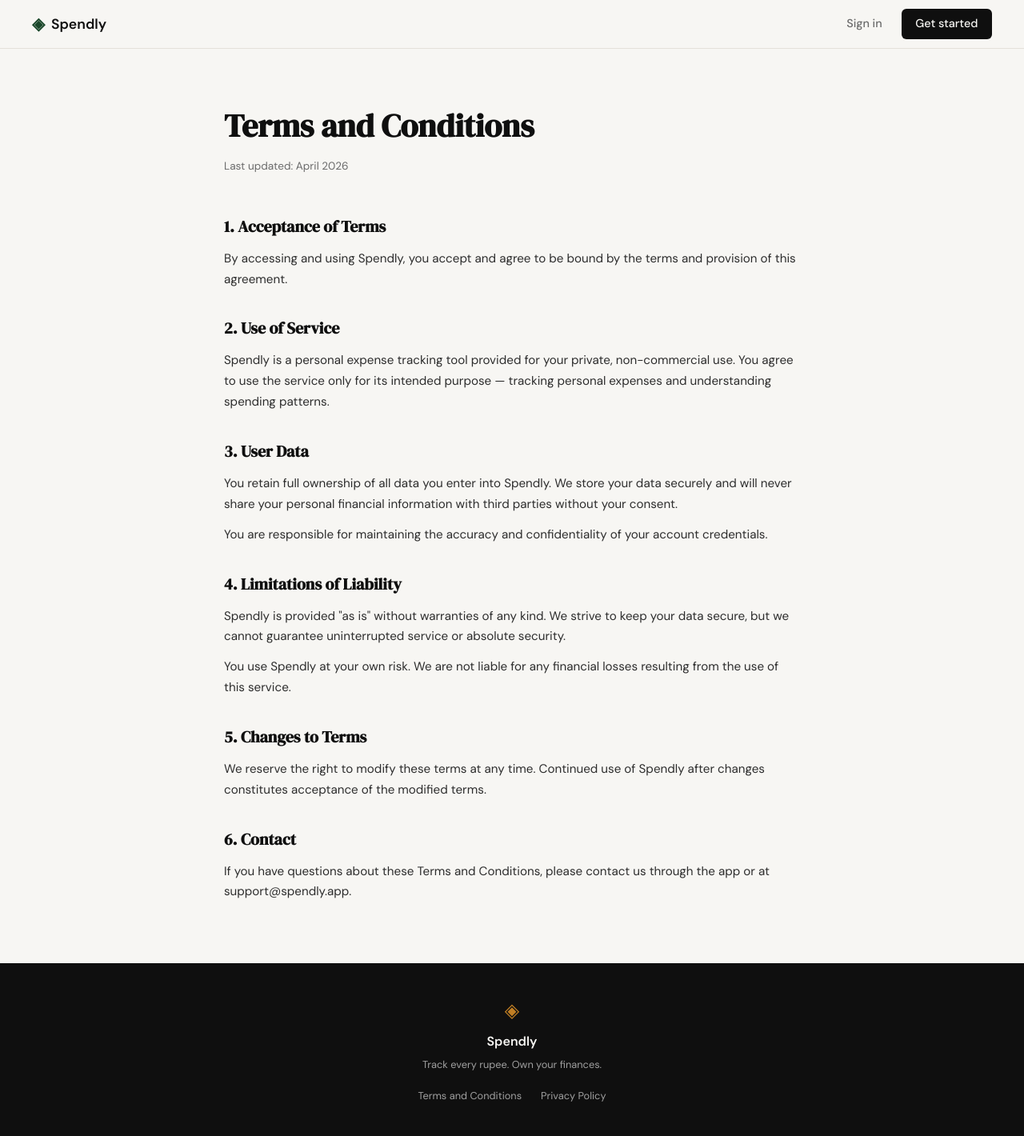
After one commit to Priyanshu321-cell/spendly, a Flask app: page /terms in a window 1280 px wide. The commit adds this page. Shown: the whole page at 80% size. Run offline with Flask 3, Linux system fonts and the light colour scheme.

Commit message:
add terms and conditions page with route

```diff
--- a/app.py
+++ b/app.py
@@ -20,6 +20,11 @@ def register():
 @app.route("/login")
 def login():
     return render_template("login.html")
+
+
+@app.route("/terms")
+def terms():
+    return render_template("terms.html")
 
 
 # ------------------------------------------------------------------ #
--- a/static/css/style.css
+++ b/static/css/style.css
@@ -524,6 +524,48 @@ a { color: inherit; text-decoration: none; }
 }
 
 /* ------------------------------------------------------------------ */
+/* Legal pages                                                           */
+/* ------------------------------------------------------------------ */
+
+.legal-section {
+    min-height: calc(100vh - 60px - 100px);
+    padding: 4rem 2rem;
+}
+
+.legal-container {
+    max-width: 720px;
+    margin: 0 auto;
+}
+
+.legal-title {
+    font-family: var(--font-display);
+    font-size: 2.5rem;
+    color: var(--ink);
+    margin-bottom: 0.5rem;
+}
+
+.legal-date {
+    font-size: 0.85rem;
+    color: var(--ink-muted);
+    margin-bottom: 3rem;
+}
+
+.legal-content h2 {
+    font-family: var(--font-display);
+    font-size: 1.25rem;
+    color: var(--ink);
+    margin-top: 2rem;
+    margin-bottom: 0.75rem;
+}
+
+.legal-content p {
+    font-size: 0.95rem;
+    color: var(--ink-soft);
+    line-height: 1.7;
+    margin-bottom: 0.75rem;
+}
+
+/* ------------------------------------------------------------------ */
 /* Responsive                                                          */
 /* ------------------------------------------------------------------ */
 
--- a/templates/base.html
+++ b/templates/base.html
@@ -35,7 +35,7 @@
             <span class="footer-name">Spendly</span>
             <p class="footer-copy">Track every rupee. Own your finances.</p>
             <div class="footer-links">
-                <a href="#">Terms and Conditions</a>
+                <a href="{{ url_for('terms') }}">Terms and Conditions</a>
                 <a href="#">Privacy Policy</a>
             </div>
         </div>
--- /dev/null
+++ b/templates/terms.html
@@ -0,0 +1,36 @@
+{% extends "base.html" %}
+
+{% block title %}Terms and Conditions — Spendly{% endblock %}
+
+{% block content %}
+
+<section class="legal-section">
+    <div class="legal-container">
+        <h1 class="legal-title">Terms and Conditions</h1>
+        <p class="legal-date">Last updated: April 2026</p>
+
+        <div class="legal-content">
+            <h2>1. Acceptance of Terms</h2>
+            <p>By accessing and using Spendly, you accept and agree to be bound by the terms and provision of this agreement.</p>
+
+            <h2>2. Use of Service</h2>
+            <p>Spendly is a personal expense tracking tool provided for your private, non-commercial use. You agree to use the service only for its intended purpose — tracking personal expenses and understanding spending patterns.</p>
+
+            <h2>3. User Data</h2>
+            <p>You retain full ownership of all data you enter into Spendly. We store your data securely and will never share your personal financial information with third parties without your consent.</p>
+            <p>You are responsible for maintaining the accuracy and confidentiality of your account credentials.</p>
+
+            <h2>4. Limitations of Liability</h2>
+            <p>Spendly is provided "as is" without warranties of any kind. We strive to keep your data secure, but we cannot guarantee uninterrupted service or absolute security.</p>
+            <p>You use Spendly at your own risk. We are not liable for any financial losses resulting from the use of this service.</p>
+
+            <h2>5. Changes to Terms</h2>
+            <p>We reserve the right to modify these terms at any time. Continued use of Spendly after changes constitutes acceptance of the modified terms.</p>
+
+            <h2>6. Contact</h2>
+            <p>If you have questions about these Terms and Conditions, please contact us through the app or at support@spendly.app.</p>
+        </div>
+    </div>
+</section>
+
+{% endblock %}
```
